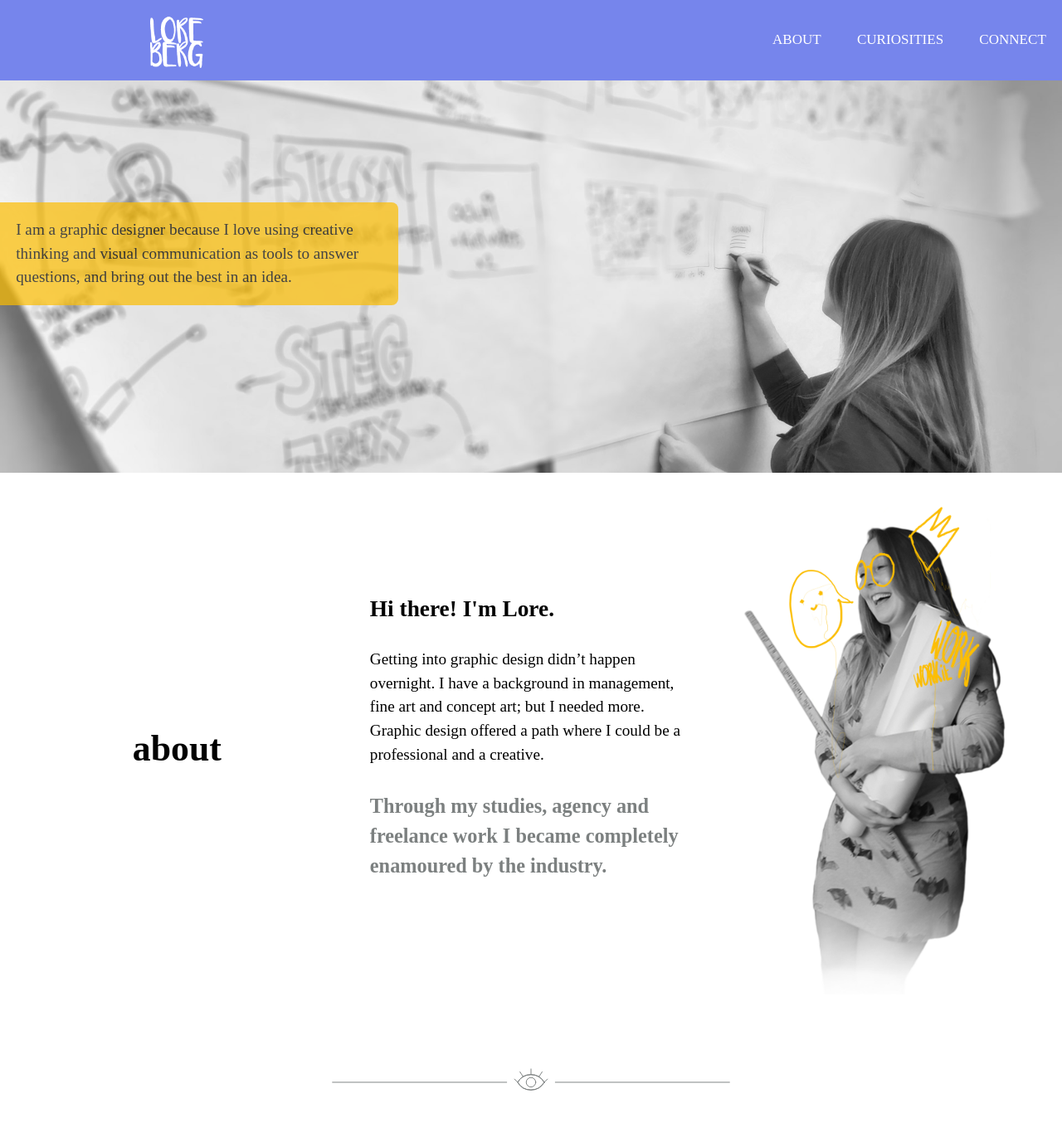
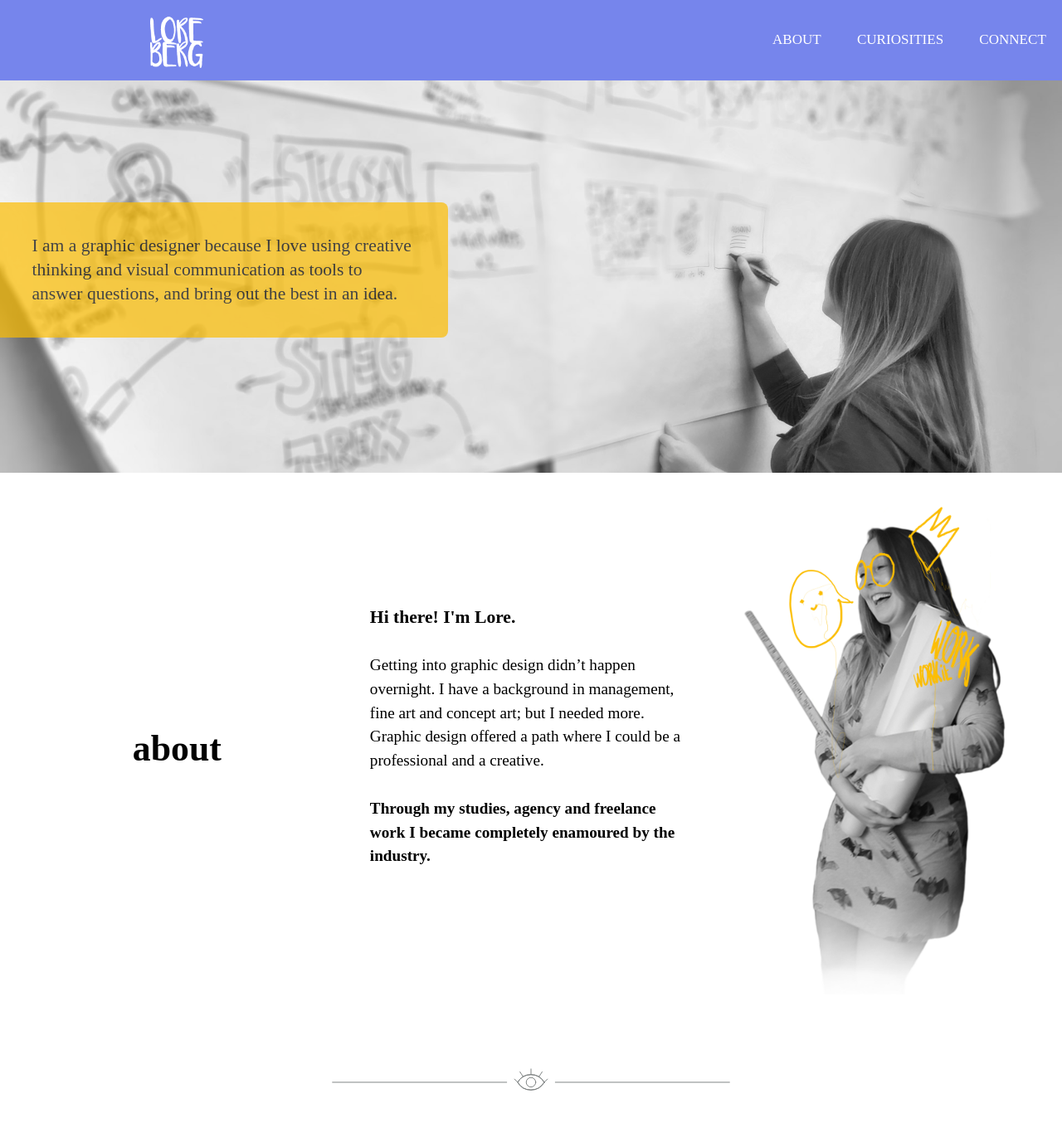
Before and after one commit to laurenberg/graphicsoflore.ca, a Jekyll site: the page built from index.html, in a window 1280 px wide and 1400 px high. Shown: the top 1354 px of the window at 83% size. Built offline with Jekyll 4.4.1, drawn with Linux system fonts in a browser that asks for light colours; some web fonts are replaced.

Commit message:
added to map case study (office) added map etch to bucket

```diff
--- a/css/main.css
+++ b/css/main.css
@@ -296,6 +296,7 @@
   background-repeat: no-repeat;
   background-size: 100% auto;
   background-position: center;
+  display: none;
 }
 
 .bg-img-impact {
@@ -553,6 +554,18 @@
     background-attachment: fixed;
   }
 
+  .bg-img-quohog {
+    position: relative;
+    background-image: url("{{site.baseurl}}/images/case-studies/quohog/3d-bg.jpg");
+    min-height: 30rem;
+    overflow: hidden;
+    background-repeat: no-repeat;
+    background-size: 100% auto;
+    background-position: center;
+    background-attachment: fixed;
+    display: block;
+  }
+
   .frame {
     margin-left: 10rem;
     margin-right: 10rem;
@@ -571,7 +584,7 @@
   }
 
   .why-b {
-    padding: 1rem;
+    padding: 2rem;
     background-color: #fcbd00;
     width: 50%;
     opacity: 1;
@@ -670,6 +683,7 @@
     background-size: 100% auto;
     background-position: center;
     background-attachment: fixed;
+    display: block;
   }
 
   .bg-img-mayo {
--- a/index.html
+++ b/index.html
@@ -4,7 +4,7 @@
 
   <div class="banner pad-first banner-img" id="home">
     <div class="why-box">
-      <p class="why-b">I am a graphic designer because I love using creative thinking and visual communication as tools to answer questions, and bring out the best in an idea.</p>
+      <p class="why-b mega">I am a graphic designer because I love using creative thinking and visual communication as tools to answer questions, and bring out the best in an idea.</p>
     </div>
   </div>
 
@@ -14,9 +14,9 @@
       <h2 class="yotta">about</h2>
     </div>
     <div class="unit l-1-3 m-1-3 xs-1 me-desc">
-      <h3 class="iskra">Hi there! I'm Lore.</h3>
+      <h5 class="iskra">Hi there! I'm Lore.</h5>
       <p>Getting into graphic design didn’t happen overnight. I have a background in management, fine art and concept art; but I needed more. Graphic design offered a path where I could be a professional and a creative.</p>
-      <p class="em giga"><strong>Through my studies, agency and freelance work I became completely enamoured by the industry.</strong></p>
+      <p><strong>Through my studies, agency and freelance work I became completely enamoured by the industry.</strong></p>
     </div>
     <div class="unit l-1-3 m-1-3 xs-1">
       <img class="me" src="images/me.jpg" alt="picture of lore berg laughing holding reems of paper and a yard stick">
--- a/map.html
+++ b/map.html
@@ -36,6 +36,9 @@
         <p>The existing Map of Operations didn’t only need a visual update, there were also readability issues. The colour and texture used on the original map made it hard to read the <em>6pt. condensed typeface</em> used across it.</p>
         <p>The previous working file was unusable. To make sure anyone could update the map as needed—while maintaining continuity—I needed to organize my files in a comprehensive way.</p>
         <p class="em giga"><strong>First and foremost the updated map needed to be legible and attractive. Employees need to be drawn to a topic that might otherwise seem mundane.</strong></p>
+      </div>
+      <div class="unit l-1 m-1 s-1">
+        <img class="img-flex" src="{{site.baseurl}}/images/case-studies/map/office.jpg" alt="designer's workspace">
       </div>
     </div>
 
```
Also changed, not shown: sketchbook.html (+12 -0 lines), images/case-studies/map/office.jpg (added), images/case-studies/quohog/3d-bg.jpg, images/case-studies/sketchbook/map1.jpg (added), images/case-studies/sketchbook/map2.jpg (added), images/case-studies/sketchbook/map3.jpg (added), images/onee.png.
